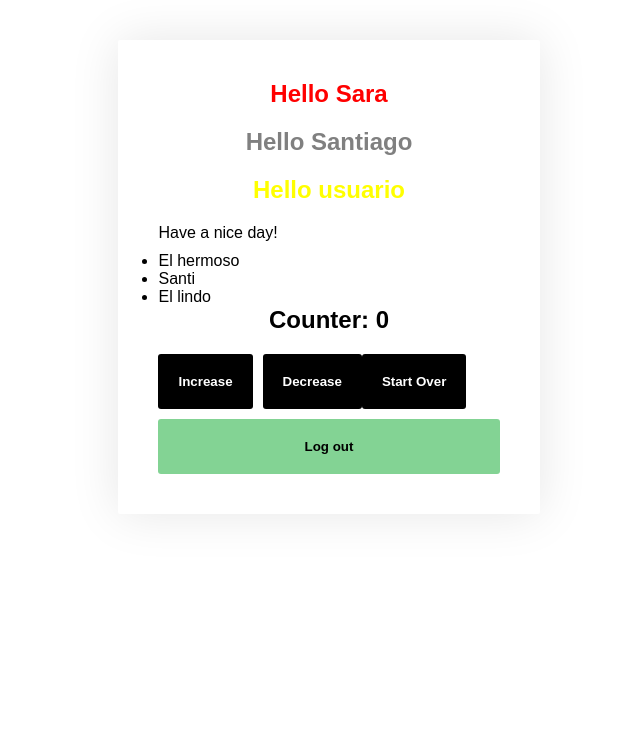
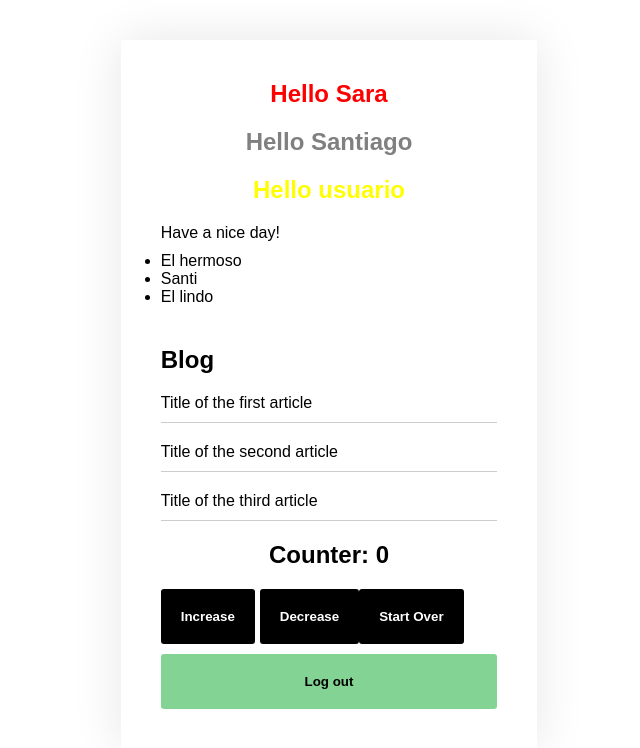
Before and after one commit to isantiagojaramillo/Learnin-ReactJS, a React (Vite) app: page / in a window 1280 px wide. Shown: the top 748 px of the page, without its empty margins (311-951 px from the left). Built offline with nearby package versions, Linux system fonts and the light colour scheme.

Commit message:
customized hooks

```diff
--- /dev/null
+++ b/src/components/Blog.jsx
@@ -0,0 +1,38 @@
+import React, {useEffect, useState} from 'react';
+import styled from 'styled-components';
+import { useGetArticles } from '../hooks/UseGetArticles';
+
+export const Blog = () => {
+    const [articles, loading] = useGetArticles();
+
+  return (
+    <BlogContainer>
+        <Title>Blog</Title>
+        {loading === true ?
+            <p>Loading...</p>
+        :
+            <section>
+                {articles.map((article) => {
+                    return <Article key={article.id}>{article.title}</Article>
+
+                })}
+            </section>
+
+        }
+    </BlogContainer>
+  )
+}
+
+const BlogContainer = styled.div `
+    margin: 40px 0 20px 0;
+`;
+
+const Title = styled.h2 `
+    margin-bottom: 10px;
+`;
+
+const Article = styled.p `
+    padding: 10px 0;
+    margin-bottom: 10px;
+    border-bottom: 1px solid #ccc;
+`;
--- a/src/components/FunctionalCounter.jsx
+++ b/src/components/FunctionalCounter.jsx
@@ -43,7 +43,7 @@ export const FunctionalCounter = (props) => {
         {/* <button className={styles.button} onClick={() => increase(props.increaseQuantity)}>Increment</button>
         <button className={styles.button} onClick={() => decrease(props.decreaseQuantity)}>Decrease</button> */}
         <Button black marginRight onClick={() => increase(props.increaseQuantity)}>Increase</Button>
-        <Button black onClick={() => decrease(props.decreaseQuantity)}>Decrease</Button>
+        <Button black marginRight onClick={() => decrease(props.decreaseQuantity)}>Decrease</Button>
     </>
   )
 }
--- a/src/elements/Button.jsx
+++ b/src/elements/Button.jsx
@@ -25,7 +25,7 @@ const Button = styled.button`
     `}
 
     ${props => props.marginTop && css `margin-top: 10px`}
-    ${props => props.marginRight && css `margin-right: 10px`}
+    ${props => props.marginRight && css `margin-right: 5px`}
 
 
 `;
--- /dev/null
+++ b/src/hooks/useGetArticles.jsx
@@ -0,0 +1,28 @@
+import React, {useState, useEffect} from 'react'
+
+export const useGetArticles = () => {
+    const [articles, stablishArticles] = useState([ ]);
+    const [loading, stablishLoading] = useState(true);
+
+    useEffect(() => {
+        setTimeout(() => {
+            stablishArticles([
+                {
+                    id: 1,
+                    title: 'Title of the first article'
+                },
+                {
+                    id: 2,
+                    title: 'Title of the second article'
+                },
+                {
+                    id: 3,
+                    title: 'Title of the third article'
+                }
+            ]);
+            stablishLoading(false);
+        }, 3000);
+    }, []);
+
+  return [articles, loading];
+}
--- a/src/main.jsx
+++ b/src/main.jsx
@@ -6,6 +6,7 @@ import { FunctionalCounter } from "./components/FunctionalCounter";
 import "./css/main.css";
 import  Button  from "./elements/Button";
 import { ExampleUseReducer } from './components/ExampleUseReducer';
+import { Blog } from './components/Blog';
 
 
 // Exported Components
@@ -22,6 +23,7 @@ const App = () => {
     {session === true ?
       <>
         <User />
+        <Blog />
         <ExampleUseReducer />
         {/* <FunctionalCounter increaseQuantity={100} decreaseQuantity={20} /> */}
         {/* <button onClick={() => changeSessionState(false)}>Log Out</button> */}
```
